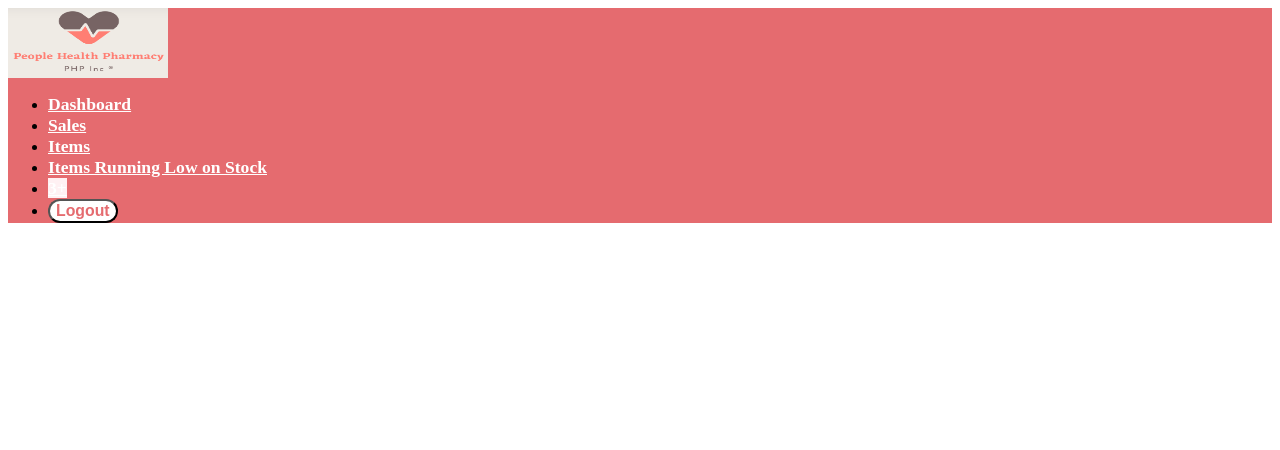
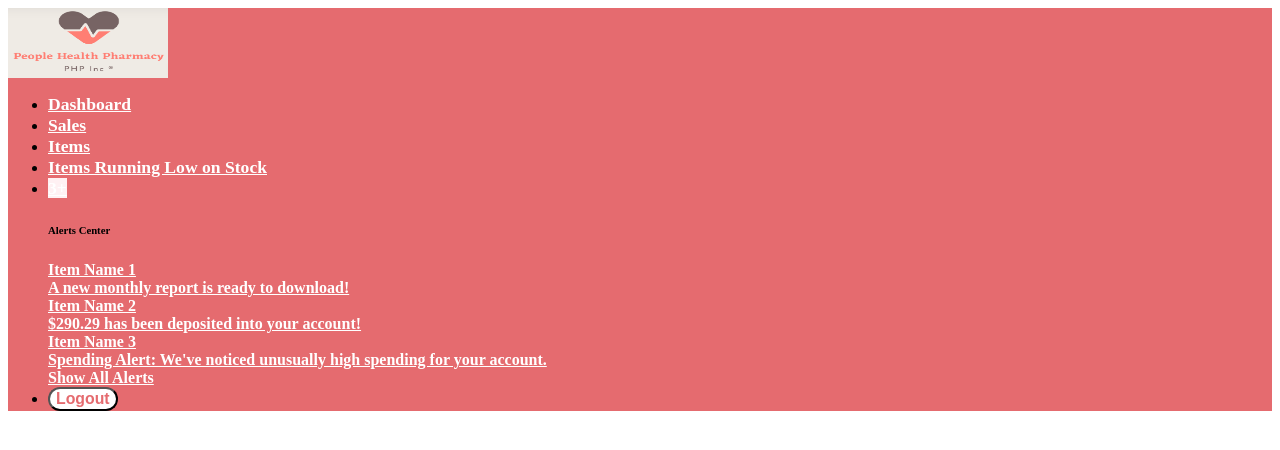
Before and after one commit to the-survivors/php-sreps, a CodeIgniter app: the page made by application/views/external_templates/topnav.php in a window 1280 px wide. Shown: the top 450 px of the page. Run offline with CodeIgniter, Linux system fonts and the light colour scheme; data that the repository does not hold is empty; some libraries are stand-ins or nearby versions.

Commit message:
Added dropdown for bell notification button (Hard coded)
- Back end function still work in progress

```diff
--- a/application/views/external_templates/topnav.php
+++ b/application/views/external_templates/topnav.php
@@ -81,6 +81,48 @@
                 <!-- Counter - Alerts -->
                 <span class="badge badge-secondary badge-counter text-dark" style="background-color: #FFF1F3;">3+</span>
             </a>
+
+            <!-- Dropdown - Alerts -->
+            <div class="dropdown-list dropdown-menu dropdown-menu-right shadow animated--grow-in" aria-labelledby="alertsDropdown">
+                <h6 class="dropdown-header">
+                    Alerts Center
+                </h6>
+                <a class="dropdown-item d-flex align-items-center" href="#">
+                    <div class="mr-3">
+                        <div class="icon-circle bg-primary">
+                            <i class="fas fa-file-alt text-white"></i>
+                        </div>
+                    </div>
+                    <div class ="text-dark">
+                        <div class="text-primary">Item Name 1</div>
+                        <span class="font-weight-bold">A new monthly report is ready to download!</span>
+                    </div>
+                </a>
+                <a class="dropdown-item d-flex align-items-center" href="#">
+                    <div class="mr-3">
+                        <div class="icon-circle bg-success">
+                            <i class="fas fa-donate text-white"></i>
+                        </div>
+                    </div>
+                    <div class="text-dark">
+                        <div class="text-primary">Item Name 2</div>
+                        $290.29 has been deposited into your account!
+                    </div>
+                </a>
+                <a class="dropdown-item d-flex align-items-center" href="#">
+                    <div class="mr-3">
+                        <div class="icon-circle bg-warning">
+                            <i class="fas fa-exclamation-triangle text-white"></i>
+                        </div>
+                    </div>
+                    <div class="text-dark">
+                        <div class="text-primary">Item Name 3</div>
+                        Spending Alert: We've noticed unusually high spending for your account.
+                    </div>
+                </a>
+                <a class="dropdown-item text-center small text-gray-500" href="#">Show All Alerts</a>
+            </div>
+        </li>
         </li>
 
         <li class="nav-item pl-1">
```
Also changed, not shown: application/views/internal_templates/topbar.php (+50 -6 lines).
